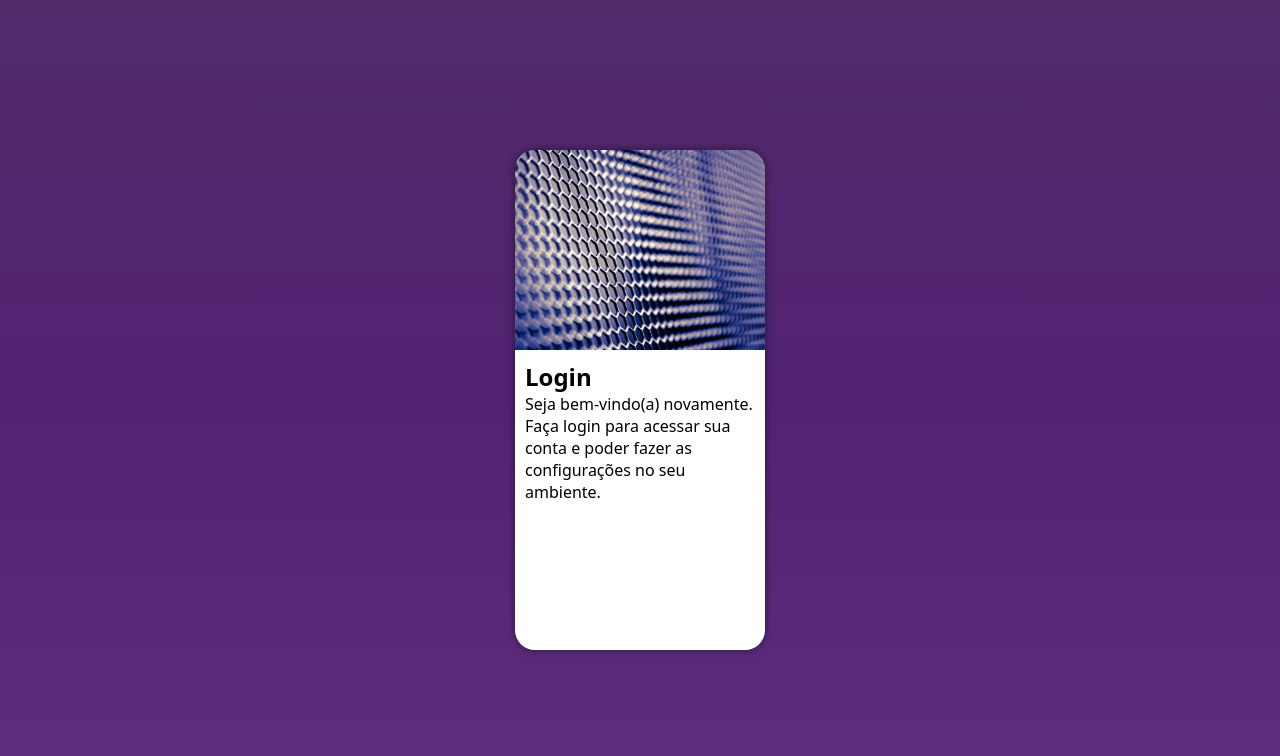
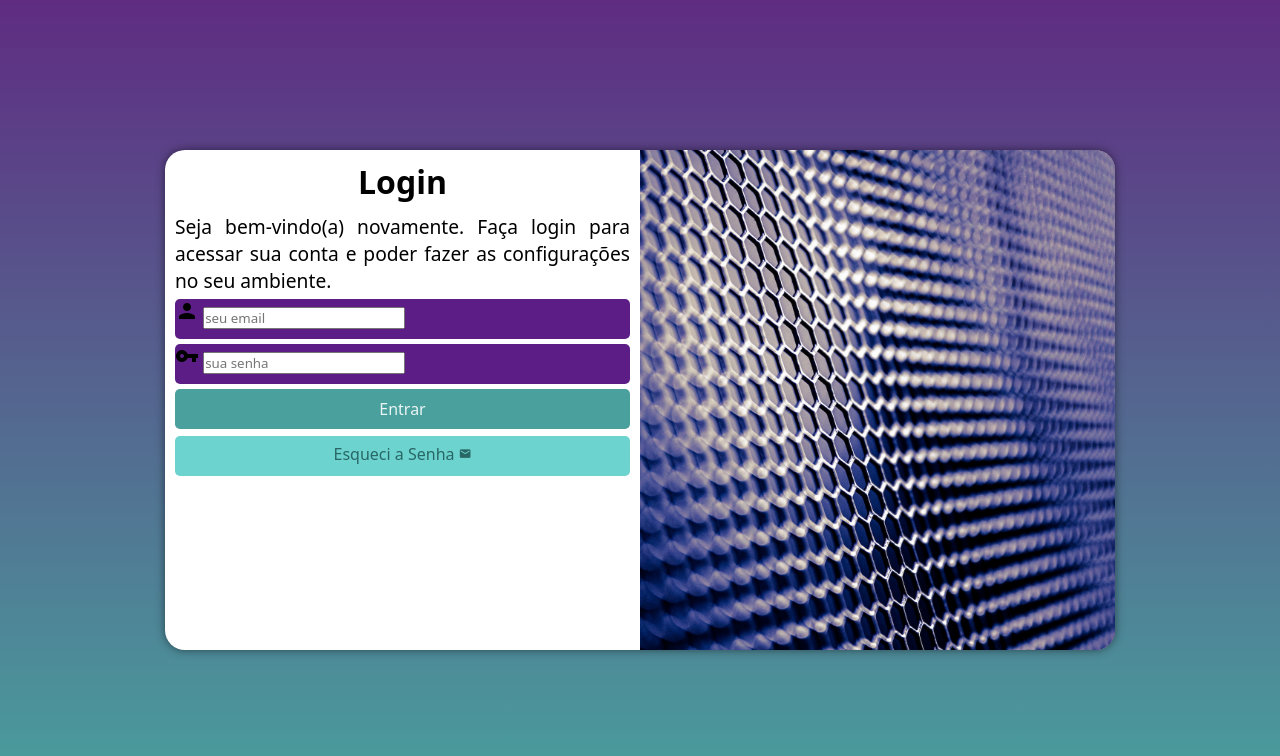
Before and after one commit to Taylan77/projeto-login, a plain HTML site: page index.html in a window 1280 px wide. Drawn offline with Linux system fonts and the light colour scheme.

Commit message:
Fiz o formulario (projeto quase pronto)

```diff
--- /dev/null
+++ b/estilos/media-query.css
@@ -0,0 +1,62 @@
+@charset "UTF-8";
+
+/* Typical Device Breakpoints
+-------------------------------
+Pequenas telas: até 600px
+Celular: 600px até 768px
+Tablet: 769px até 992px
+Desktop: 992px até 1200px
+Telas grandes: acima de 1200px
+*/
+
+@media  screen and (min-width: 769px) and (max-width: 992px) {
+
+    body{
+        background-image: linear-gradient(to top, #49a09d, #5f2c82);
+    }
+
+    #login{
+        width: 80vw;
+    }
+
+    #login #imagem{
+        float: left;
+        width: 30%;
+        height: 100%;
+    }
+
+    #login #formulario{
+        float: right;
+        width: 70%;
+    }
+}
+
+@media screen and (min-width: 992px) {
+
+    body{
+        background-image: linear-gradient(to top, #49a09d, #5f2c82);
+    }
+
+    #login{
+        width: 950px;
+    }
+
+    #login #imagem{
+        float: right;
+        width: 50%;
+        height: 100%;
+    }
+
+    #login #formulario{
+        float: left;
+        width: 50%;
+    }
+
+    #formulario h1{
+        font-size: 2em;
+    }
+
+    #formulario p{
+        font-size: 1.2em;
+    }
+}
--- a/estilos/style.css
+++ b/estilos/style.css
@@ -15,7 +15,7 @@
 }
 
 body, html{
-    background-image: linear-gradient(to bottom, #4d2767d4,#532373, #5f2f7f);
+    background-image: linear-gradient(to bottom, #592d77d4, #5c1e86);
     height: 100vh;
     width: 100vw;
 }
@@ -33,11 +33,14 @@ main{
     transform: translate(-50%, -50%);
     overflow: hidden;
 
-    background-color: white;
+    background-color: rgb(255, 255, 255);
     width: 250px;
     height: 500px;
     border-radius: 20px;
     box-shadow: 0px 0px 10px rgba(0, 0, 0, 0.508);
+
+    transition: width .2s, heigth .2s;
+    transition-timing-function: ease;
 }
 
 #login #imagem{
@@ -51,3 +54,64 @@ main{
     display: block;
     padding: 10px;
 }
+
+#formulario h1{
+    text-align: center;
+    margin-bottom: 10px;
+}
+
+#formulario p{
+    text-align: justify;
+    font-size: .8em;
+}
+
+form .campo{
+    display: block;
+    background-color: #5c1e86;
+    width: 100%;
+    height: 40px;
+    border-radius: 5px;
+    margin: 5px 0px;
+}
+
+form label{
+    display: none;
+}
+
+form input[type=submit] {
+    display: block;
+    font-size: 1em;
+    width: 100%;
+    height: 40px;
+    background-color: #49a09d;
+    border: none;
+    border-radius: 5px;
+    color: rgba(255, 255, 255, 0.881);
+}
+
+form input[type=submit]:hover{
+    background-color: #286765;
+    cursor: pointer;
+}
+
+form .botao{
+    display: block;
+    text-align: center;
+    font-size: 1em;
+    width: 100%;
+    height: 40px;
+    padding-top: 7px;
+    margin-top: 7px;
+    text-decoration: none;
+    background-color: #6cd3cf;
+    color: #286765;
+    border-radius: 5px;
+}
+
+form .botao:hover{
+    background-color: #1cb0ab;
+}
+
+form .botao i{
+    font-size: .8em;
+}
--- a/index.html
+++ b/index.html
@@ -3,7 +3,9 @@
 <head>
     <meta charset="UTF-8">
     <meta name="viewport" content="width=device-width, initial-scale=1.0">
+    <link href="https://fonts.googleapis.com/icon?family=Material+Icons" rel="stylesheet" />
     <link rel="stylesheet" href="estilos/style.css">
+    <link rel="stylesheet" href="estilos/media-query.css">
     <title>Login</title>
 </head>
 <body>
@@ -16,7 +18,20 @@
                 <h1>Login</h1>
                 <p>Seja bem-vindo(a) novamente. Faça login para acessar sua conta e poder fazer as configurações no seu ambiente.</p>
                 <form action="login.php" method="post">
-
+                    <div class="campo">
+                        <i class="material-icons">person</i>
+                        <input type="email" name="email" id="iemail" placeholder="seu email" required >
+                        <label for="iemail">login</label>
+                    </div>
+                    <div class="campo">
+                        <i class="material-icons">vpn_key</i>
+                        <input type="password" name="senha" id="isenha" placeholder="sua senha" required minlength="8" maxlength="15">
+                        <label for="isenha">senha</label>
+                    </div>
+                    <input type="submit" value="Entrar">
+                    <a href="esqueci.html" class="botao">
+                        Esqueci a Senha <i class="material-icons">mail</i>
+                    </a>
                 </form>
             </div>
         </section>
```
